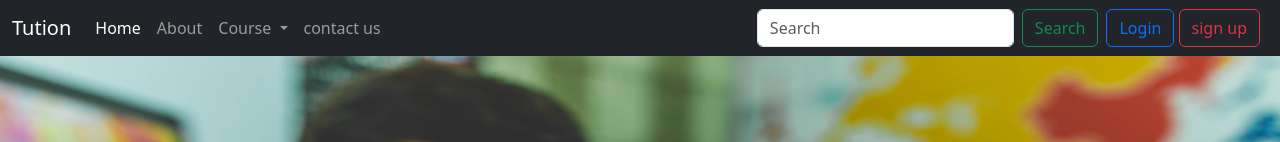
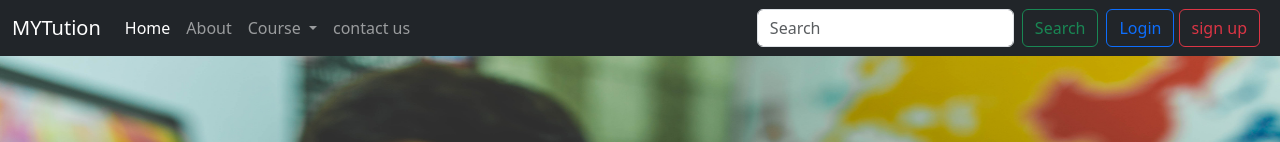
Before and after one commit to rohit7083/MyTution, a plain HTML site: page index.html in a window 1280 px wide. Shown: the top 142 px of the page. Drawn offline with nearby package versions, Linux system fonts and the light colour scheme.

Commit message:
Update index.html

```diff
--- a/index.html
+++ b/index.html
@@ -4,7 +4,7 @@
 <head>
   <meta charset="utf-8">
   <meta name="viewport" content="width=device-width, initial-scale=1">
-  <title>Bootstrap demo</title>
+  <title>MYTution</title>
   <link href="https://cdn.jsdelivr.net/npm/bootstrap@5.3.0-alpha1/dist/css/bootstrap.min.css" rel="stylesheet"
     integrity="sha384-GLhlTQ8iRABdZLl6O3oVMWSktQOp6b7In1Zl3/Jr59b6EGGoI1aFkw7cmDA6j6gD" crossorigin="anonymous">
 </head>
@@ -15,7 +15,7 @@
 
   <nav class="navbar navbar-expand-lg navbar sticky-top navbar-dark bg-dark">
     <div class="container-fluid">
-      <a class="navbar-brand" href="#">Tution</a>
+      <a class="navbar-brand" href="#">MYTution</a>
       <button class="navbar-toggler" type="button" data-bs-toggle="collapse" data-bs-target="#navbarSupportedContent"
         aria-controls="navbarSupportedContent" aria-expanded="false" aria-label="Toggle navigation">
         <span class="navbar-toggler-icon"></span>
```
